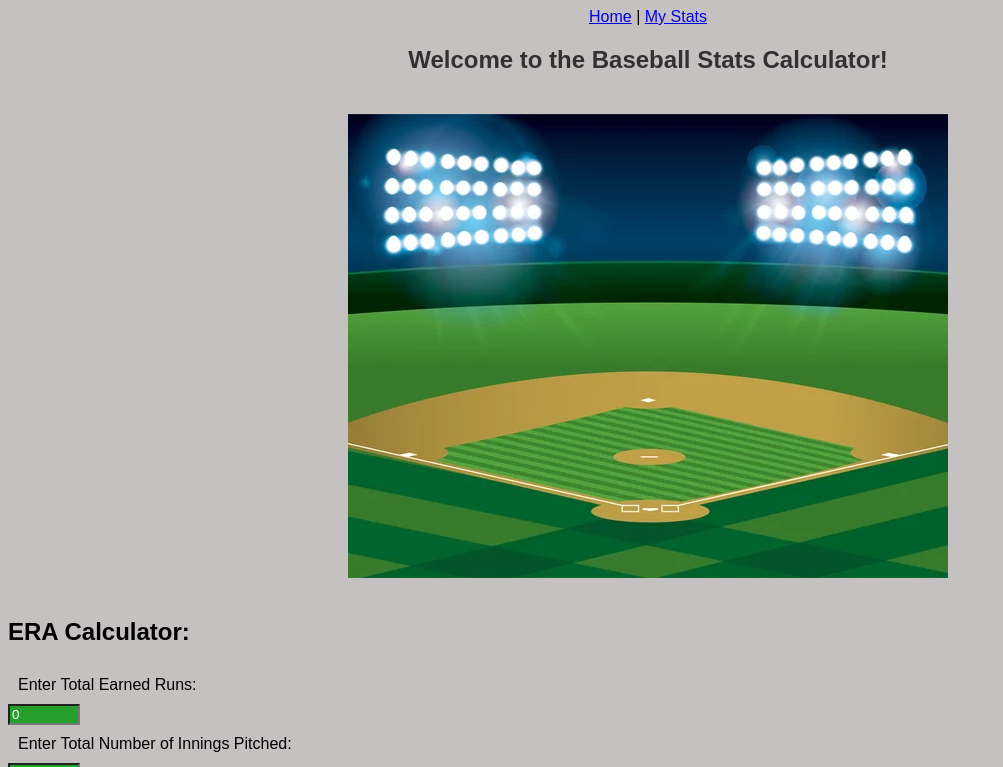
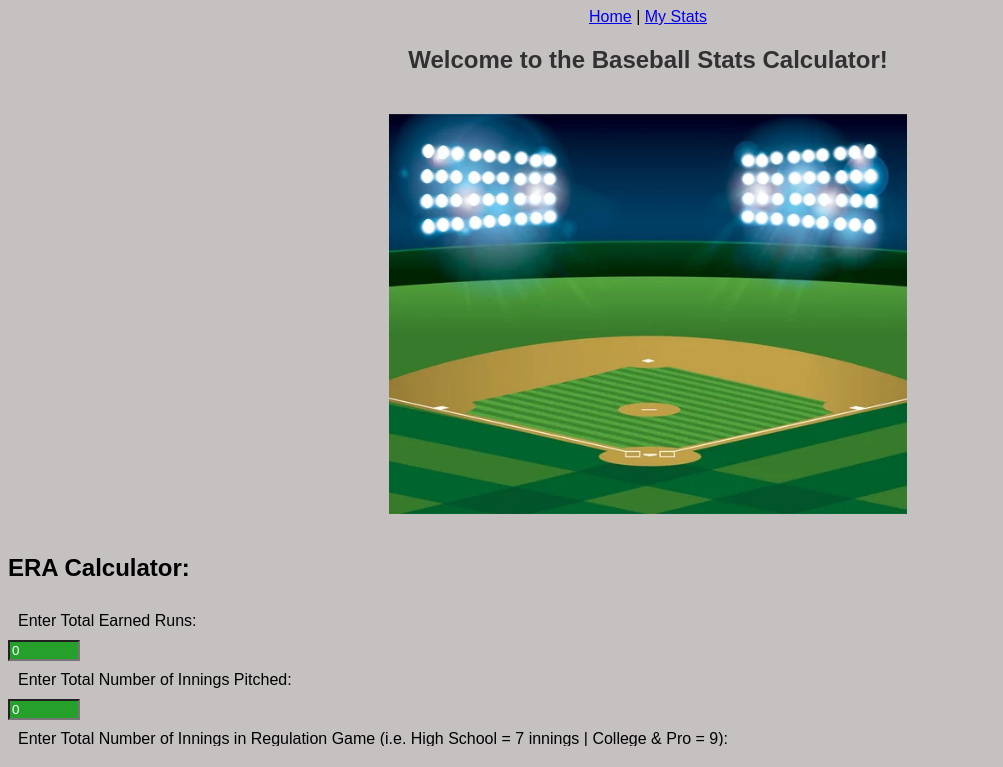
Before and after one commit to MikeGatta20/Baseball_Stats_Calculator, a Vue app: page / in a window 1280 px wide. Shown: the top 767 px of the page, without its empty margins (0-1003 px from the left). Built offline with nearby package versions, Linux system fonts and the light colour scheme.

Commit message:
Updates to scroll bar on ERA

```diff
--- a/src/components/BattingAverage.vue
+++ b/src/components/BattingAverage.vue
@@ -1,6 +1,9 @@
 <template>
+    <div class="scrollable-container-2">
     <div class="batting-average-container">
      <h2>Batting Average Calculator:</h2>
+    </div>
+
     </div>
 
 </template>
@@ -13,5 +16,9 @@ export default {
 
 <style>
 
+.batting-average-container {
+    text-align: left;
+    margin-top: 5px;
+}
 
 </style>
--- a/src/components/EarnedRunAverage.vue
+++ b/src/components/EarnedRunAverage.vue
@@ -1,4 +1,5 @@
 <template>
+ <div class = "scrollable-container">
   <section>
     <header>Welcome to the Baseball Stats Calculator!</header>
     <img src="../img/baseball-field-night-game.jpg"/>
@@ -45,6 +46,7 @@
       </main>
     </div>
   </section>
+</div>
 </template>
 
 <script>
@@ -122,17 +124,15 @@ input[type=number] {
   display: block;
   margin: 0 auto;
   padding: 20px;
+  height: 400px;
  }
  .container {
   display: flex;
+
  }
 
-
-.container > div {
-    flex-basis: calc(24% - 10px);
-
+.scrollable-container {
+  max-height: 90vh;
+  overflow-y: auto;
 }
-
-
-
 </style>
```
